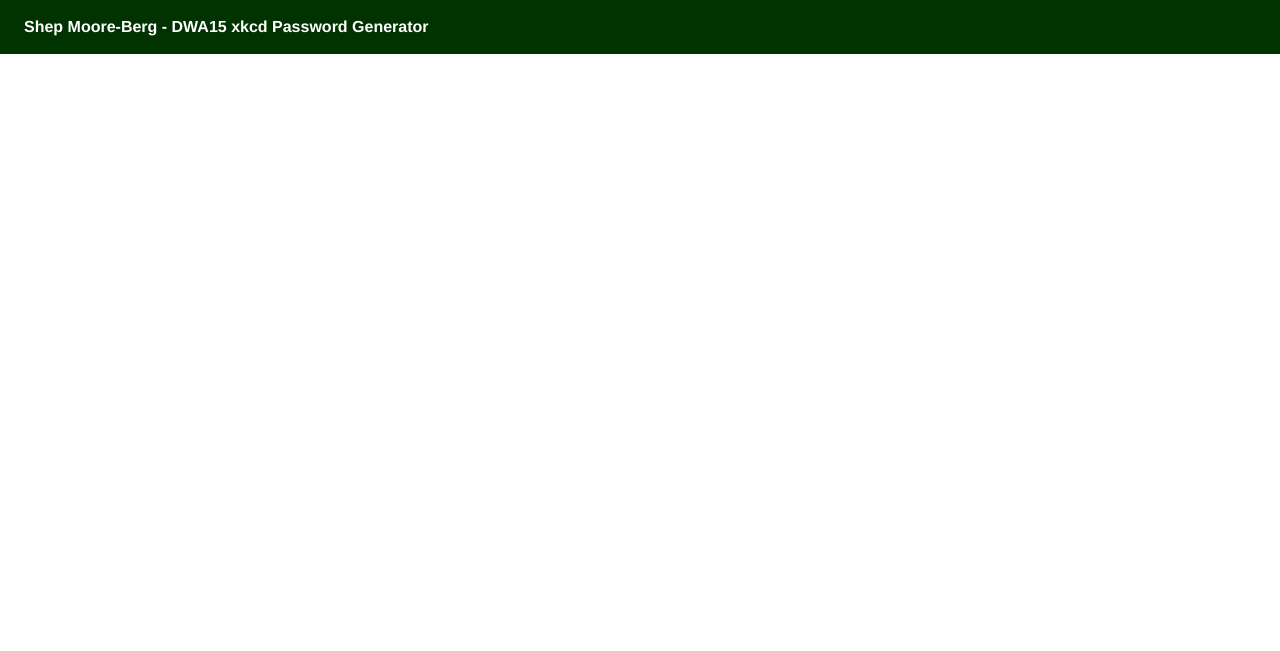
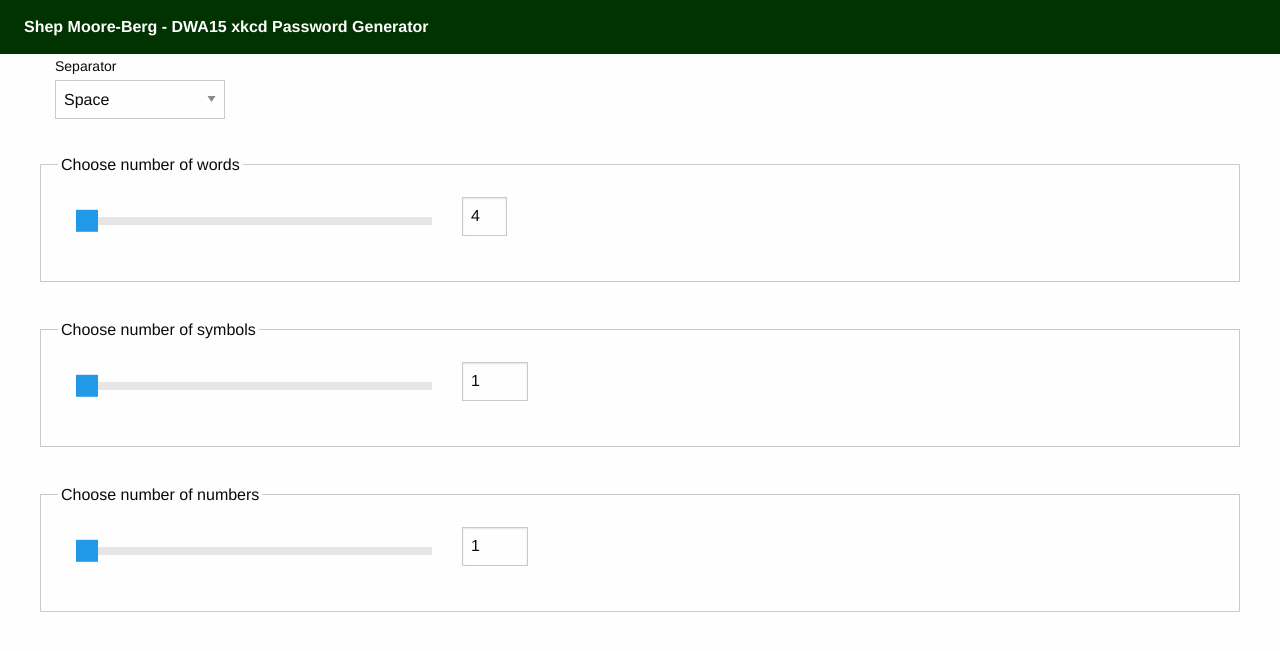
Before and after one commit to theshepster/cscie15-p2, a PHP site: page / in a window 1280 px wide. Shown: the top 651 px of the page. Run offline with PHP 8.4, Linux system fonts and the light colour scheme.

Commit message:
Beginning stages of a form

```diff
--- a/css/app.css
+++ b/css/app.css
@@ -41,3 +41,29 @@
 
 .js-drilldown-back::before {
   border-color: transparent #fff transparent transparent; }
+
+.output {
+    text-align: center;
+    font-size: 3rem;
+    margin-bottom: 25px;
+    color: #0b0b61;
+    font-family: courier;
+    background-color: #ccc;
+    display: inline-block;
+    padding: 15px;
+    font-weight: 400;
+}
+
+#words {
+  width: 45px;
+}
+
+.error {
+    height: 20px;
+    color: red;
+    padding: 5px;
+}
+
+.main {
+  text-align: center;
+}
--- a/index.php
+++ b/index.php
@@ -13,6 +13,68 @@
 
         <?php include_once("header.html"); ?>
 
+
+                <form>
+                    <div class="row">
+                        <div class="small-2 columns">
+                            <label>Separator
+                                <select>
+                                    <option value="space">Space</option>
+                                    <option value="hyphen">Hyphen</option>
+                                    <option value="period">Period</option>
+                                    <option value="underscore">Underscore</option>
+                                    <option value="comma">Comma</option>
+                                    <option value="camel">None (CamelCase)</option>
+                                </select>
+                            </label>
+                        </div>
+                    </div>
+                    <div class="row">
+                        <fieldset class="fieldset">
+                            <legend>Choose number of words</legend>
+                            <div class="small-4 columns">
+                                <div class="slider" data-slider data-initial-start="4" data-start="4" data-end="9">
+                                    <span class="slider-handle"  data-slider-handle role="slider" tabindex="1" aria-controls="words"></span>
+                                    <span class="slider-fill" data-slider-fill></span>
+                                </div>
+                            </div>
+                            <div class="small-1 columns end">
+                                <input type="number" id="words">
+                            </div>
+                        </fieldset>
+                    </div>
+                    <div class="row">
+                        <fieldset class="fieldset">
+                            <legend>Choose number of symbols</legend>
+                            <div class="small-4 columns">
+                                <div class="slider" data-slider data-initial-start="1" data-start="1" data-end="9">
+                                    <span class="slider-handle"  data-slider-handle role="slider" tabindex="1" aria-controls="symbols"></span>
+                                    <span class="slider-fill" data-slider-fill></span>
+                                </div>
+                            </div>
+                            <div class="small-1 columns end">
+                                <input type="number" id="symbols">
+                            </div>
+                        </fieldset>
+                    </div>
+                    <div class="row">
+                        <fieldset class="fieldset">
+                            <legend>Choose number of numbers</legend>
+                            <div class="small-4 columns">
+                                <div class="slider" data-slider data-initial-start="1" data-start="1" data-end="9">
+                                    <span class="slider-handle"  data-slider-handle role="slider" tabindex="1" aria-controls="numbers"></span>
+                                    <span class="slider-fill" data-slider-fill></span>
+                                </div>
+                            </div>
+                            <div class="small-1 columns end">
+                                <input type="number" id="numbers">
+                            </div>
+                        </fieldset>
+                    </div>
+                </form>
+
+
+
         <script src="js/vendor/jquery.js"></script>
         <script src="js/vendor/what-input.js"></script>
         <script src="js/vendor/foundation.js"></script>
--- a/scraper.php
+++ b/scraper.php
@@ -6,15 +6,13 @@
 $main = "http://www.paulnoll.com/Books/Clear-English/words-";
 
 $file = fopen('wordlist.csv', 'w');
-
-
+$pattern = '|(?:<li>\W*)(\w+)(?:\W*</li>)|';
 
 for($first_num = 1, $second_num = 2; $first_num < 30; $first_num += 2, $second_num += 2)
 {
     $address = sprintf("%s%'02d-%'02d-hundred.html", $main, $first_num, $second_num);
     $page = file_get_contents($address);
     $words = array();
-    $pattern = '|(?:<li>\W*)(\w+)(?:\W*</li>)|';
     preg_match_all($pattern, $page, $words);
     fputcsv($file, $words[1]); // $words[1] stores the matching group in the middle of the pattern: (\w+)
 }
```
